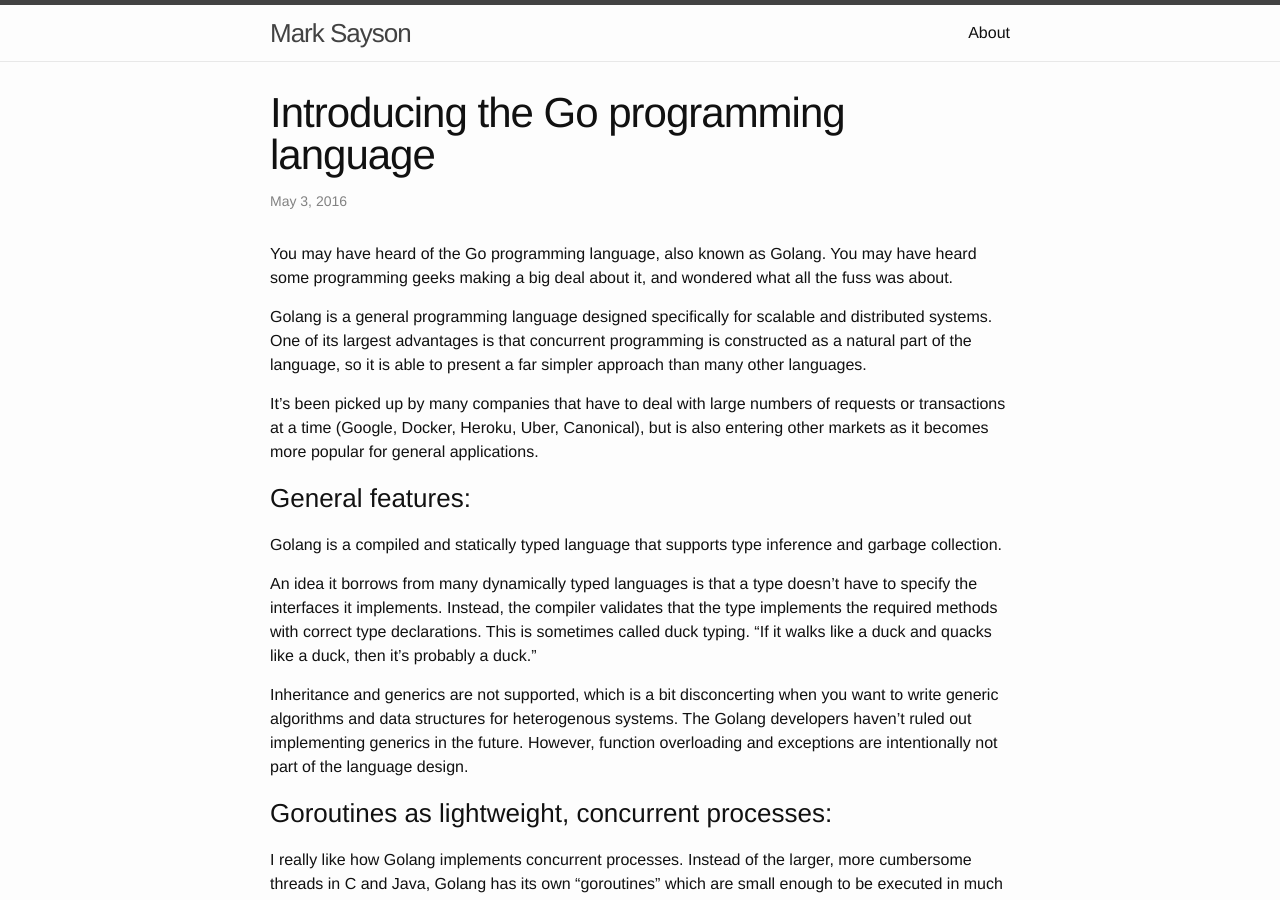
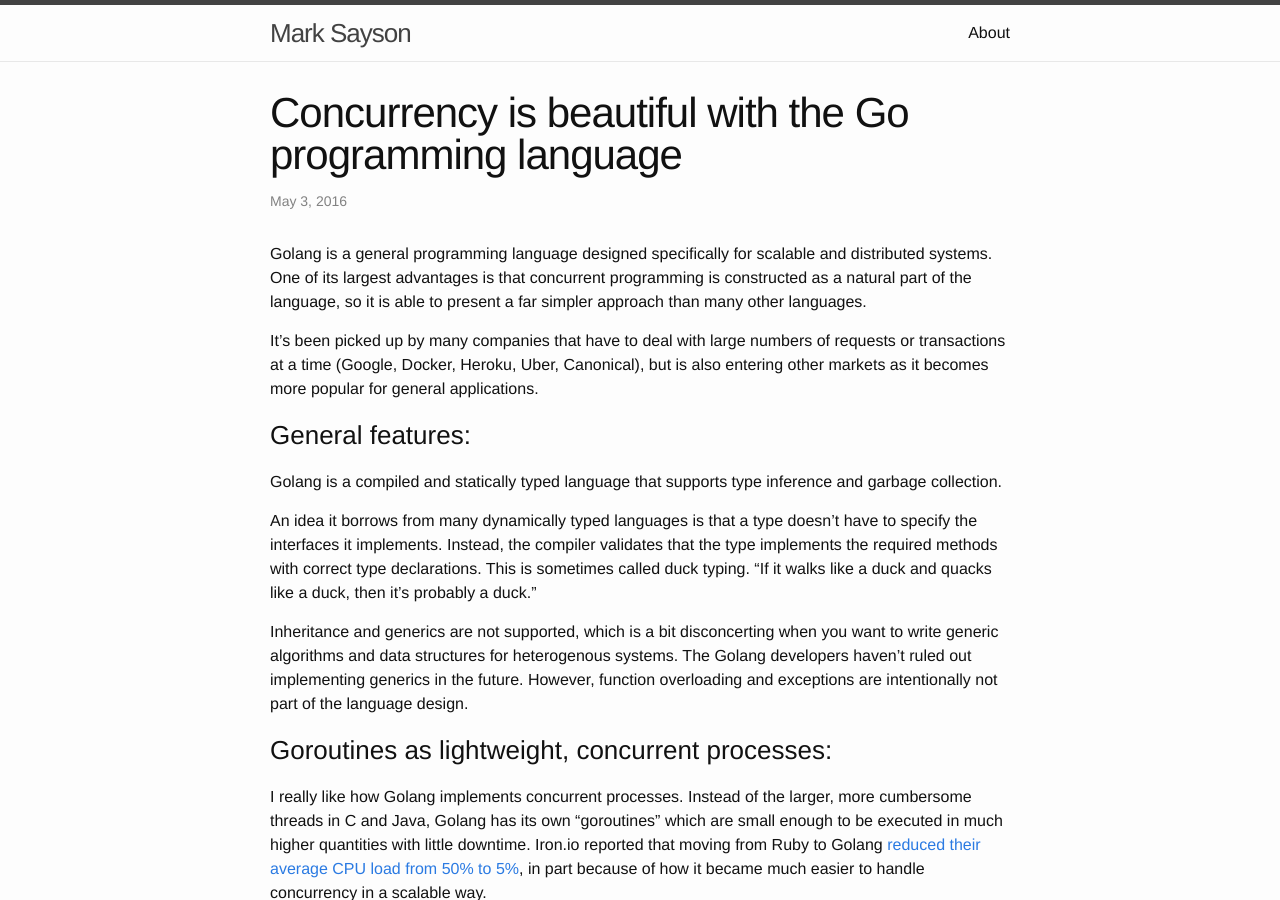
Before and after one commit to msayson/msayson.github.io, a Jekyll site: the page built from _posts/2016-05-02-concurrency-is-beautiful-with-the-go-programming-language.markdown, in a window 1280 px wide and 900 px high. Built offline with Jekyll 4.4.1, drawn with Linux system fonts in a browser that asks for light colours.

Commit message:
Updated Golang blog post

```diff
--- a/_posts/2016-05-02-introducing-the-go-programming-language.markdown
+++ b/_posts/2016-05-02-concurrency-is-beautiful-with-the-go-programming-language.markdown
@@ -1,11 +1,9 @@
 ---
 layout: post
-title:  "Introducing the Go programming language"
+title:  "Concurrency is beautiful with the Go programming language"
 date:   2016-05-02 20:30:00 -0800
 categories: golang
 ---
-You may have heard of the Go programming language, also known as Golang.  You may have heard some programming geeks making a big deal about it, and wondered what all the fuss was about.
-
 Golang is a general programming language designed specifically for scalable and distributed systems.  One of its largest advantages is that concurrent programming is constructed as a natural part of the language, so it is able to present a far simpler approach than many other languages.
 
 It's been picked up by many companies that have to deal with large numbers of requests or transactions at a time (Google, Docker, Heroku, Uber, Canonical), but is also entering other markets as it becomes more popular for general applications.
```
